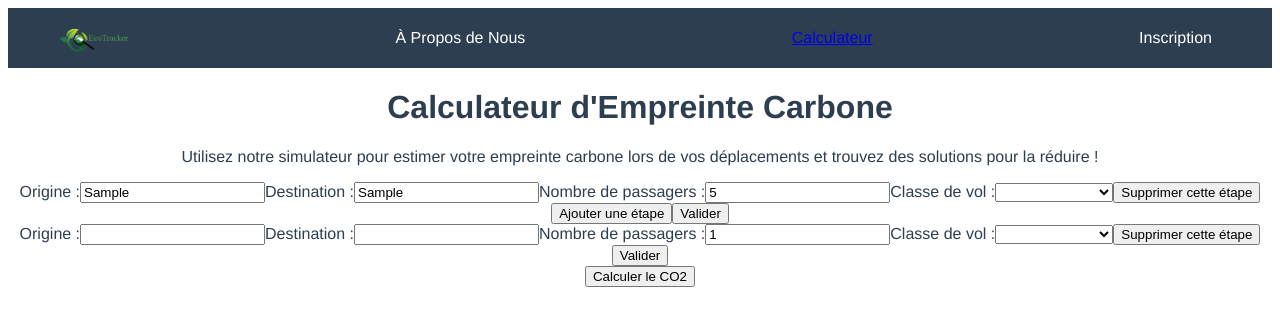
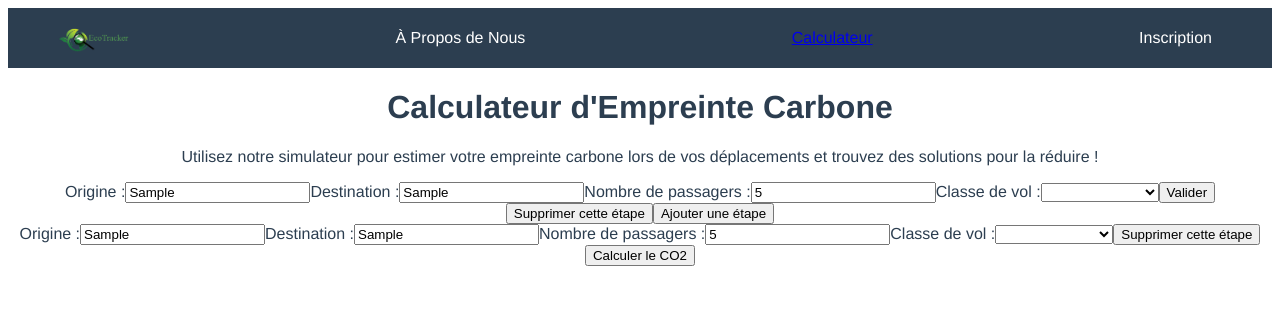
Before and after one commit to Amine2111/EcoTracker, a Vue app: page /calcul in a window 1280 px wide. Both pictures are taken after typing "Sample", "Sample", "5" into the empty fields and a click on the button "Ajouter une étape". Shown: the top 326 px of the page. Built offline with nearby package versions, Linux system fonts and the light colour scheme; what vue3-google-login would draw is missing.

Commit message:
fix ajouter étape/validate et added wtt_legs

```diff
--- a/src/components/CalculPage.vue
+++ b/src/components/CalculPage.vue
@@ -11,6 +11,9 @@
         <li v-for="(leg, index) in CO2Data.legs" :key="index">
           <p>Leg {{ index + 1 }} : {{ leg.co2e }} {{ leg.co2e_unit }}</p>
         </li>
+        <li v-for="(wttLeg, index) in CO2Data.wtt_legs" :key="index">
+        <p>WTT Leg {{ index + 1 }} - CO2e: {{ wttLeg.co2e }} {{ wttLeg.co2e_unit }}</p>
+      </li>
       </ul>
     </div>
     <form @submit.prevent="calculateCO2">
@@ -28,29 +31,30 @@
       <select v-model="flightClass" id="flightClass">
         <option value="first">Première classe</option>
         <option value="economy">Économie</option>
-
-      <!-- Ajouter d'autres champs si nécessaire -->
       </select>
-
+      <button type="button" @click="validateLeg">Valider</button>
       <button type="button" @click="removeFlightLeg()">Supprimer cette étape</button>
       <button type="button" @click="showNewLegForm = !showNewLegForm">Ajouter une étape</button>
-      <button type="button" @click="validateLeg">Valider</button>
+
 
       <!-- Afficher le formulaire d'ajout de vol uniquement si le bouton ajouterLeg est cliqué -->
       <div v-if="showNewLegForm">
-        <label for="newOrigin">Origine :</label>
-        <input v-model="newLeg.from" id="newOrigin" type="text" required />
-        <label for="newDestination">Destination :</label>
-        <input v-model="newLeg.to" id="newDestination" type="text" required />
-        <label for="newPassengers">Nombre de passagers :</label>
-        <input v-model="newLeg.passengers" id="newPassengers" type="number" required />
-        <label for="newFlightClass">Classe de vol :</label>
-        <select v-model="newLeg.class" id="newFlightClass">
-          <option value="first">Première classe</option>
-          <option value="economy">Économie</option>
+        <label for="origin">Origine :</label>
+      <input v-model="origin" id="origin" type="text" required />
+
+      <label for="destination">Destination :</label>
+      <input v-model="destination" id="destination" type="text" required />
+
+      <label for="passengers">Nombre de passagers :</label>
+      <input v-model="passengers" id="passengers" type="number" required />
+
+      <label for="flightClass">Classe de vol :</label>
+      <select v-model="flightClass" id="flightClass">
+        <option value="first">Première classe</option>
+        <option value="economy">Économie</option>
         </select>
+
         <button type="button" @click="removeFlightLeg()">Supprimer cette étape</button>
-        <button type="button" @click="validateLeg">Valider</button>
 
 
       </div>
@@ -119,12 +123,14 @@ export default {
 
     validateLeg() {
       this.newLeg.from = this.origin;
-    this.newLeg.to = this.destination;
-    this.newLeg.passengers = this.passengers;
-    this.newLeg.class = this.flightClass;
+      this.newLeg.to = this.destination;
+      this.newLeg.passengers = this.passengers;
+      this.newLeg.class = this.flightClass;
+      console.log(this.newLeg);
       this.flightLegs.push({ ...this.newLeg }); // Ajoute la ligne actuelle à flightLegs
       console.log('Validé');
       console.log(this.flightLegs);
+      this.newleg = [];
     },
     removeFlightLeg(index) {
       this.flightLegs.splice(index, 1);
```
